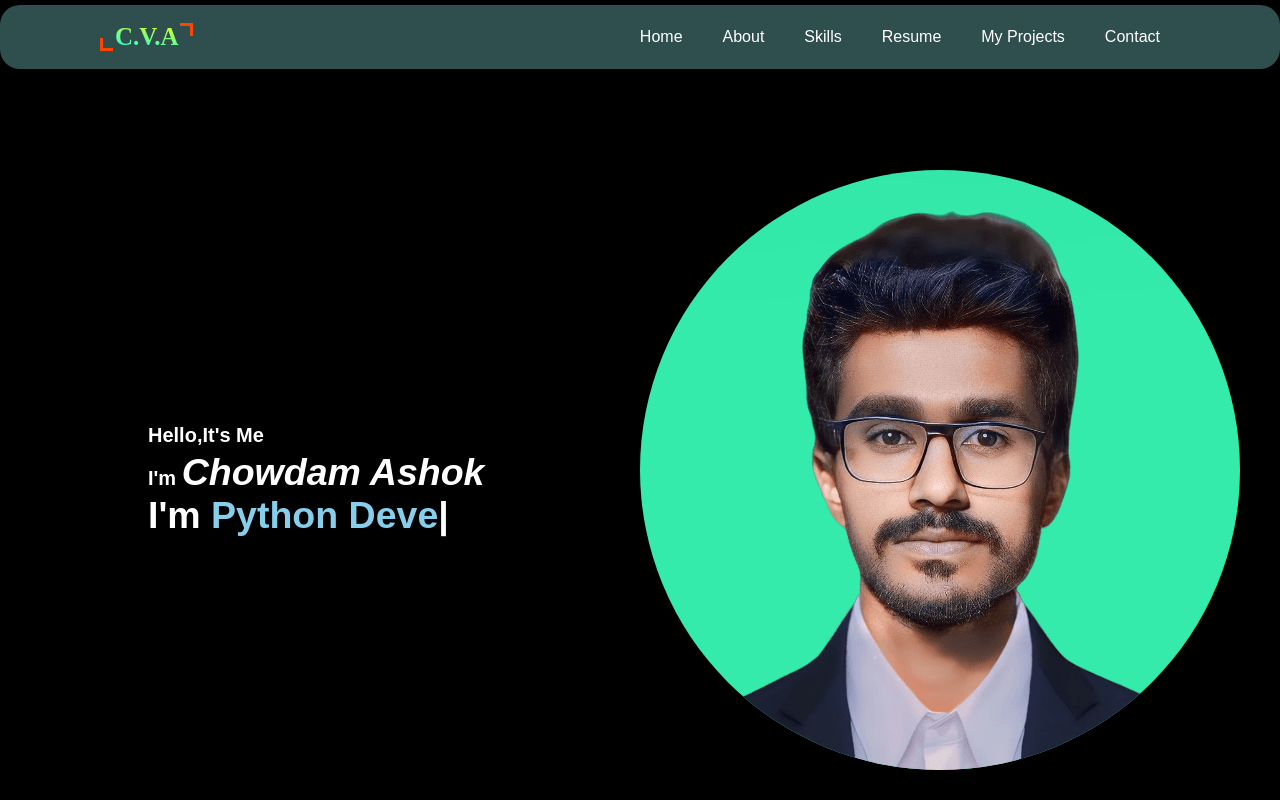
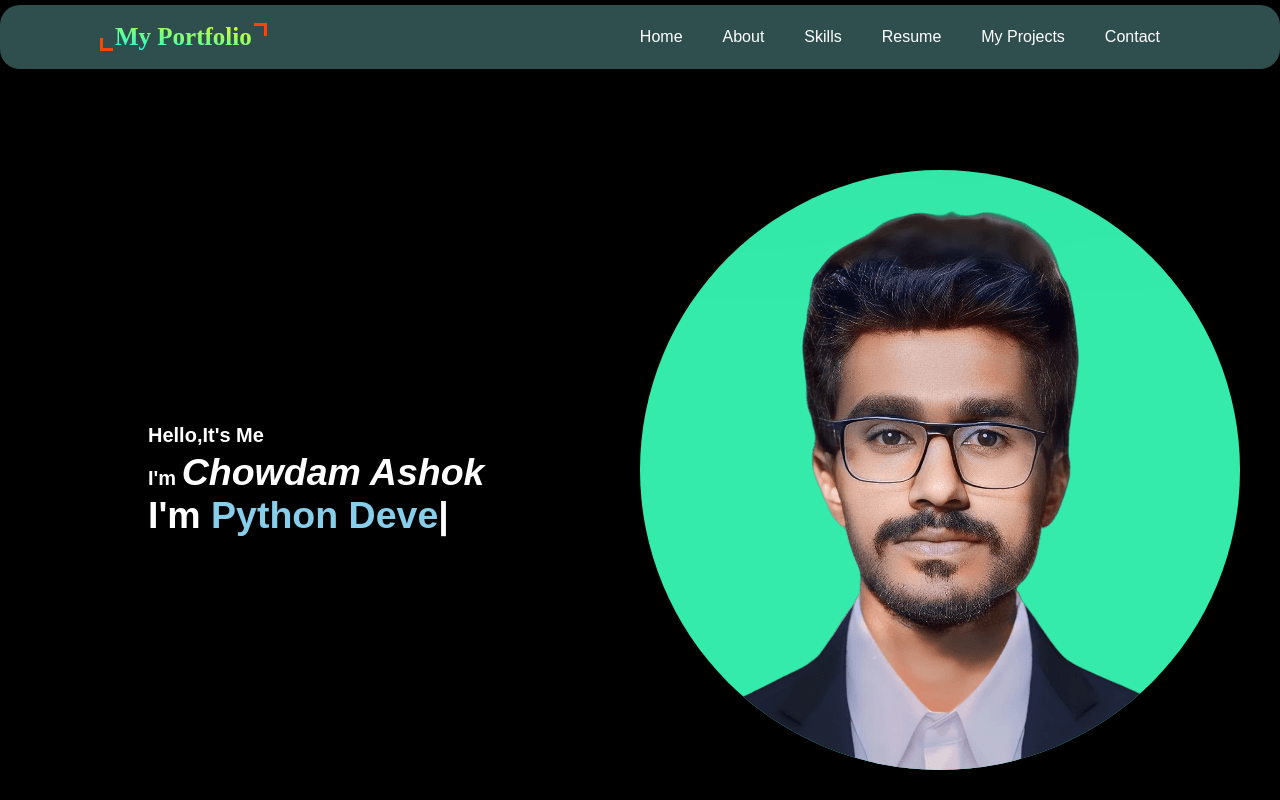
Before and after one commit to ChowdamAshok/my-portfolio, a plain HTML site: page index.html in a window 1280 px wide. Shown: the top 800 px of the page. Drawn offline with nearby package versions, Linux system fonts and the light colour scheme.

Commit message:
index.html

```diff
--- a/index.html
+++ b/index.html
@@ -15,7 +15,7 @@
 <body>
     <section id="nav">
       <header>
-        <a href="#" class="logo">C.V.A</a>
+        <a href="#" class="logo">My Portfolio</a>
         <div class="bx bx-menu" id="menu-icon"></div>
 
         <ul class="navbar">
```
